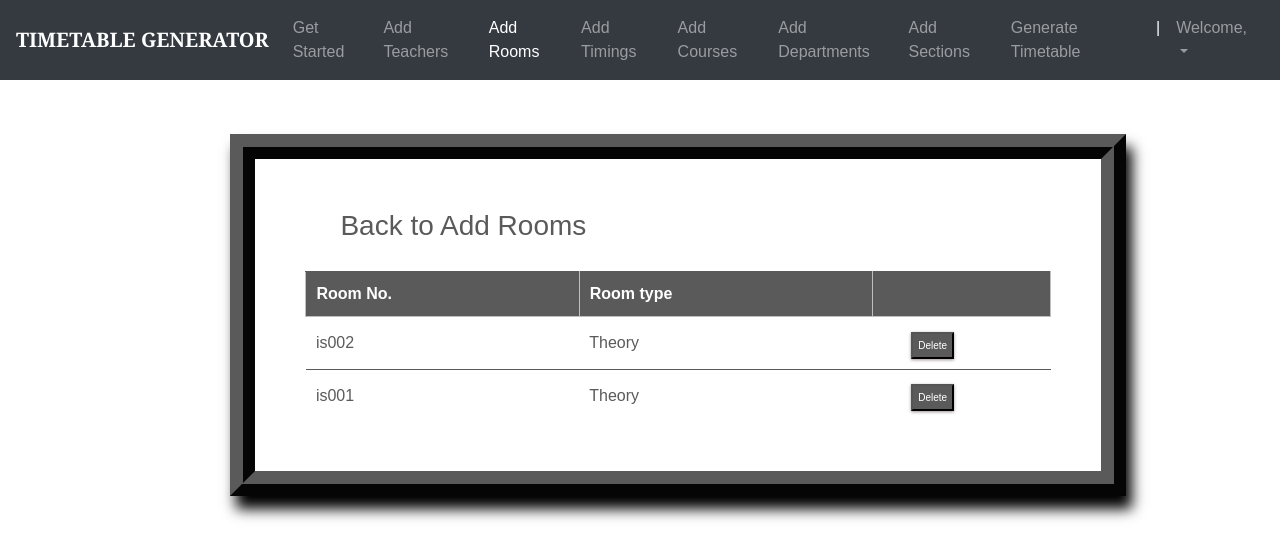
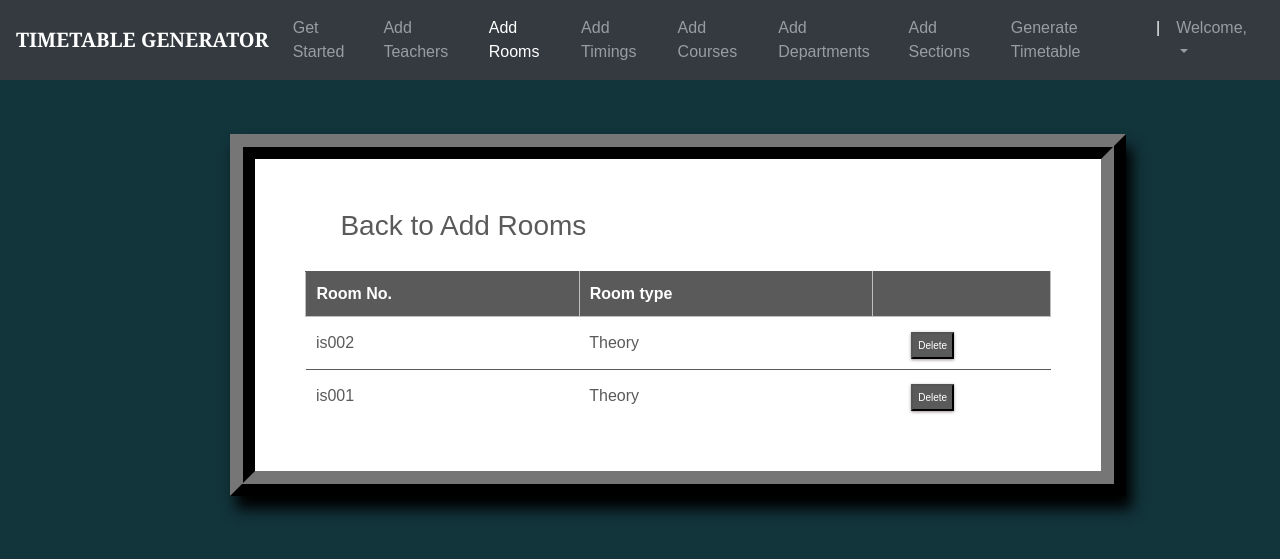
Before and after one commit to BhuvanKoduru/DBMS-Project, a Django app: page /rooms_list/ in a window 1280 px wide. Shown: the top 559 px of the page. Run offline with Django 3.2, Linux system fonts and the light colour scheme; a user stored in the database is signed in; data comes from the database, SQL or seed files in the repository; both versions use the stored data as it was after the commit; some libraries are stand-ins or nearby versions.

Commit message:
view changes

```diff
--- a/TTGS Code/projttgs/templates/deptlist.html
+++ b/TTGS Code/projttgs/templates/deptlist.html
@@ -341,7 +341,7 @@
 	  padding: 50px;
 	  border-width: 25px;
 	  border-style: ridge;
-	border-color: #5a5a5a;
+	  border-color: #222;
 	  box-shadow: 6px 13px 13px 0px black;
 	  background-color: #fff;
 
@@ -354,13 +354,12 @@
 	  position: absolute;
 	  top: 1500px;
   }
-
 	  </style>
 
     <link rel="stylesheet" type="text/css" href="static/css/index.css">
 
 </head>
-<body>
+<body style="background-color:#12343b">
         <header>
             <!--Navigation Bar-->
 			<nav class="navbar navbar-expand-md navbar-dark fixed-top bg-dark">
--- a/TTGS Code/projttgs/templates/inslist.html
+++ b/TTGS Code/projttgs/templates/inslist.html
@@ -341,7 +341,7 @@
       padding: 50px;
       border-width: 25px;
       border-style: ridge;
-	border-color: #5a5a5a;
+      border-color: #222;
       box-shadow: 6px 13px 13px 0px black;
       background-color: #fff;
 
@@ -359,7 +359,7 @@
     <link rel="stylesheet" type="text/css" href="static/css/index.css">
 
 </head>
-<body>
+<body style="background-color:#12343b">
         <header>
             <!--Navigation Bar-->
 			<nav class="navbar navbar-expand-md navbar-dark fixed-top bg-dark">
--- a/TTGS Code/projttgs/templates/mtlist.html
+++ b/TTGS Code/projttgs/templates/mtlist.html
@@ -341,7 +341,7 @@
 	  padding: 50px;
 	  border-width: 25px;
 	  border-style: ridge;
-	border-color: #5a5a5a;
+	  border-color: #222;
 	  box-shadow: 6px 13px 13px 0px black;
 	  background-color: #fff;
 
@@ -359,7 +359,7 @@
     <link rel="stylesheet" type="text/css" href="static/css/index.css">
 
 </head>
-<body>
+<body style="background-color:#12343b">
         <header>
             <!--Navigation Bar-->
 			<nav class="navbar navbar-expand-md navbar-dark fixed-top bg-dark">
--- a/TTGS Code/projttgs/templates/roomslist.html
+++ b/TTGS Code/projttgs/templates/roomslist.html
@@ -341,7 +341,7 @@
 	padding: 50px;
 	border-width: 25px;
 	border-style: ridge;
-	border-color: #5a5a5a;
+	border-color: #222;
 	box-shadow: 6px 13px 13px 0px black;
 	background-color: #fff;
 
@@ -359,7 +359,7 @@
     <link rel="stylesheet" type="text/css" href="static/css/index.css">
 
 </head>
-<body>
+<body style="background-color:#12343b">
         <header>
             <!--Navigation Bar-->
 			<nav class="navbar navbar-expand-md navbar-dark fixed-top bg-dark">
```
Also changed, not shown: TTGS Code/projttgs/templates/courseslist.html (+4 -4 lines), TTGS Code/projttgs/templates/seclist.html (+4 -4 lines), TTGS Code/projttgs/db_new.sqlite3. Lines whose indentation alone changed are shown as unchanged.
